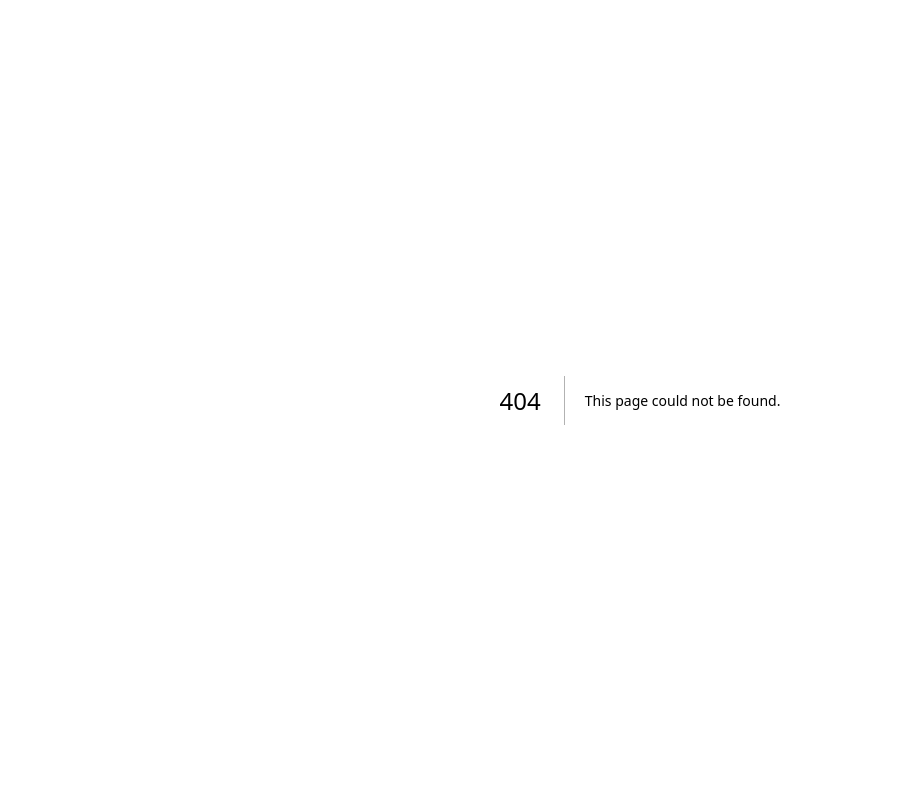
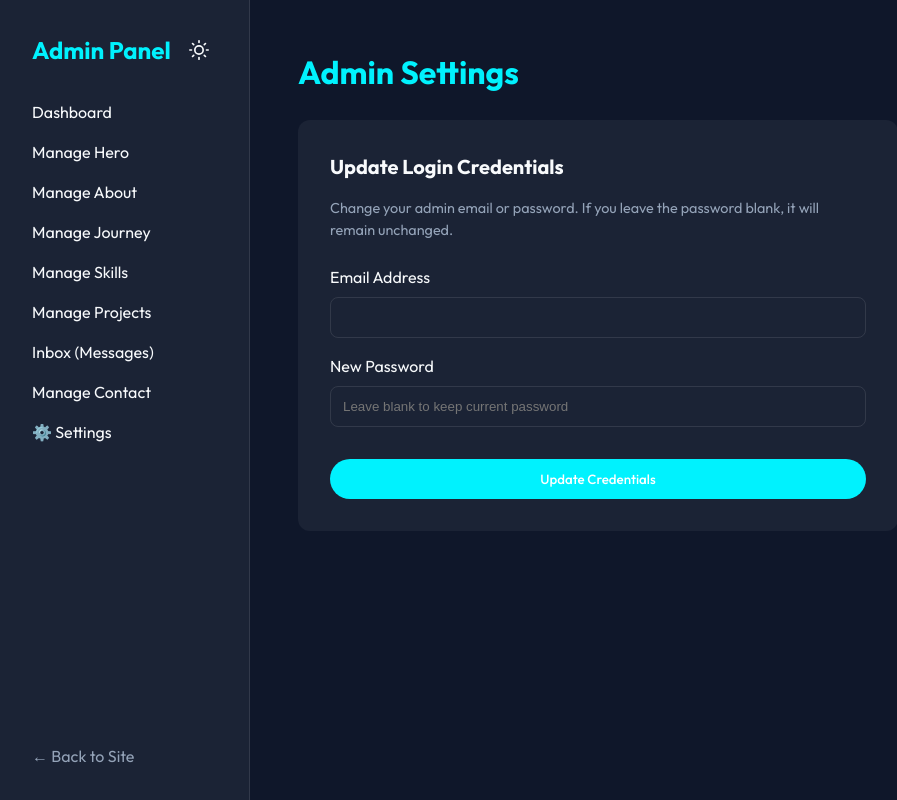
Before and after one commit to asifsarkar411/sm-ferdous, a Next.js app: page /admin/settings in a window 1280 px wide. Before the commit this address had no page. Shown: the whole page, without its empty margins (0-897 px from the left). Built offline with nearby package versions, Linux system fonts and the light colour scheme; no server answers; the database is empty; sample sign-in values are in the browser's storage.

Commit message:
feat: add settings page for admin to change credentials

```diff
--- a/src/app/admin/(dashboard)/layout.js
+++ b/src/app/admin/(dashboard)/layout.js
@@ -27,6 +27,7 @@ export default async function AdminLayout({ children }) {
           <Link href="/admin/projects" style={{ color: 'var(--color-text)' }}>Manage Projects</Link>
           <Link href="/admin/messages" style={{ color: 'var(--color-text)' }}>Inbox (Messages)</Link>
           <Link href="/admin/contact" style={{ color: 'var(--color-text)' }}>Manage Contact</Link>
+          <Link href="/admin/settings" style={{ color: 'var(--color-text)' }}>⚙️ Settings</Link>
           <div style={{ marginTop: 'auto' }}>
             <Link href="/" style={{ color: 'var(--color-text-secondary)', display: 'inline-block', marginTop: '2rem' }}>&larr; Back to Site</Link>
           </div>
--- /dev/null
+++ b/src/app/admin/(dashboard)/settings/page.js
@@ -0,0 +1,68 @@
+import { prisma } from '@/lib/prisma';
+import { revalidatePath } from 'next/cache';
+import bcrypt from 'bcryptjs';
+
+export default async function SettingsPage() {
+  // Fetch the first (and only) admin user
+  const adminUser = await prisma.user.findFirst();
+
+  async function updateCredentials(formData) {
+    'use server';
+    const email = formData.get('email');
+    const newPassword = formData.get('newPassword');
+
+    if (!adminUser) return;
+
+    const updateData = { email };
+
+    if (newPassword && newPassword.trim() !== '') {
+      const hashedPassword = await bcrypt.hash(newPassword, 10);
+      updateData.password = hashedPassword;
+    }
+
+    await prisma.user.update({
+      where: { id: adminUser.id },
+      data: updateData,
+    });
+
+    revalidatePath('/admin/settings');
+  }
+
+  return (
+    <div>
+      <h2 style={{ fontSize: '2rem', marginBottom: '1.5rem', color: 'var(--color-primary)' }}>Admin Settings</h2>
+
+      <div style={{ backgroundColor: 'var(--color-surface)', padding: '2rem', borderRadius: '12px', boxShadow: 'var(--shadow-sm)', maxWidth: '600px' }}>
+        <h3 style={{ fontSize: '1.25rem', marginBottom: '1rem', color: 'var(--color-text)' }}>Update Login Credentials</h3>
+        <p style={{ color: 'var(--color-text-secondary)', marginBottom: '1.5rem', fontSize: '0.9rem' }}>
+          Change your admin email or password. If you leave the password blank, it will remain unchanged.
+        </p>
+
+        <form action={updateCredentials} style={{ display: 'flex', flexDirection: 'column', gap: '1rem' }}>
+          <div>
+            <label style={{ display: 'block', marginBottom: '0.5rem', color: 'var(--color-text)' }}>Email Address</label>
+            <input
+              name="email"
+              type="email"
+              defaultValue={adminUser?.email || ''}
+              required
+              style={{ width: '100%', padding: '0.75rem', borderRadius: '8px', border: '1px solid var(--color-border)', backgroundColor: 'var(--color-bg)', color: 'var(--color-text)' }}
+            />
+          </div>
+
+          <div>
+            <label style={{ display: 'block', marginBottom: '0.5rem', color: 'var(--color-text)' }}>New Password</label>
+            <input
+              name="newPassword"
+              type="password"
+              placeholder="Leave blank to keep current password"
+              style={{ width: '100%', padding: '0.75rem', borderRadius: '8px', border: '1px solid var(--color-border)', backgroundColor: 'var(--color-bg)', color: 'var(--color-text)' }}
+            />
+          </div>
+
+          <button type="submit" className="btn btn-primary" style={{ marginTop: '1rem' }}>Update Credentials</button>
+        </form>
+      </div>
+    </div>
+  );
+}
```
